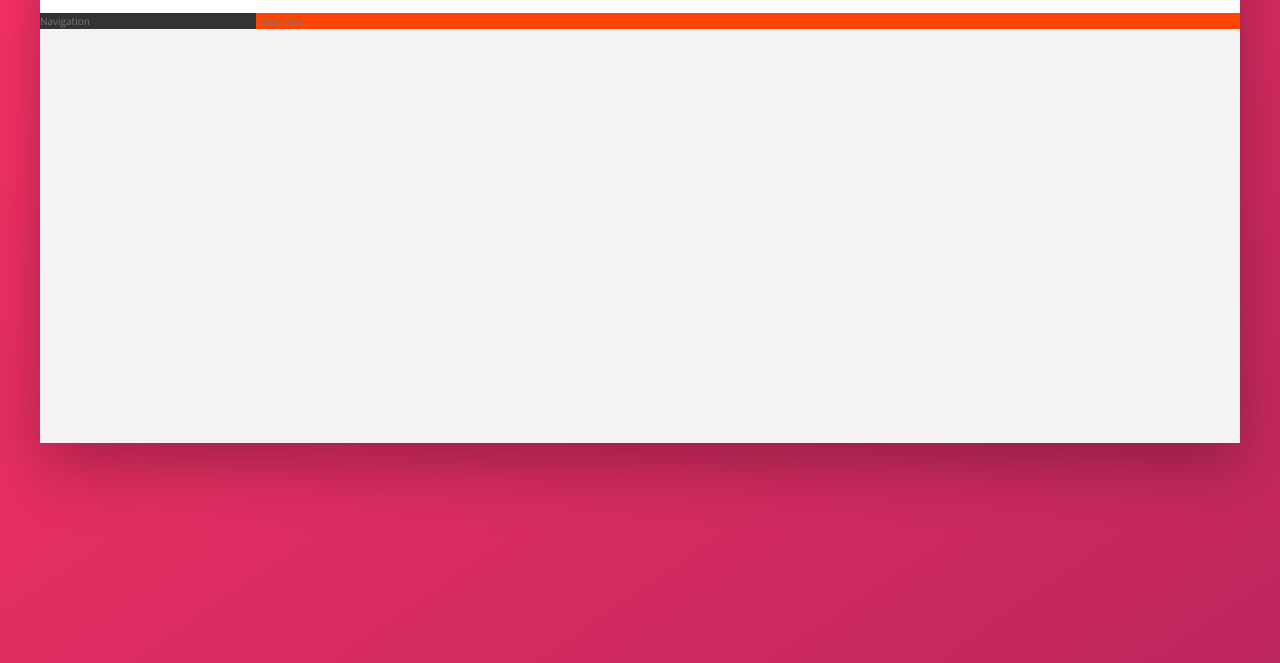
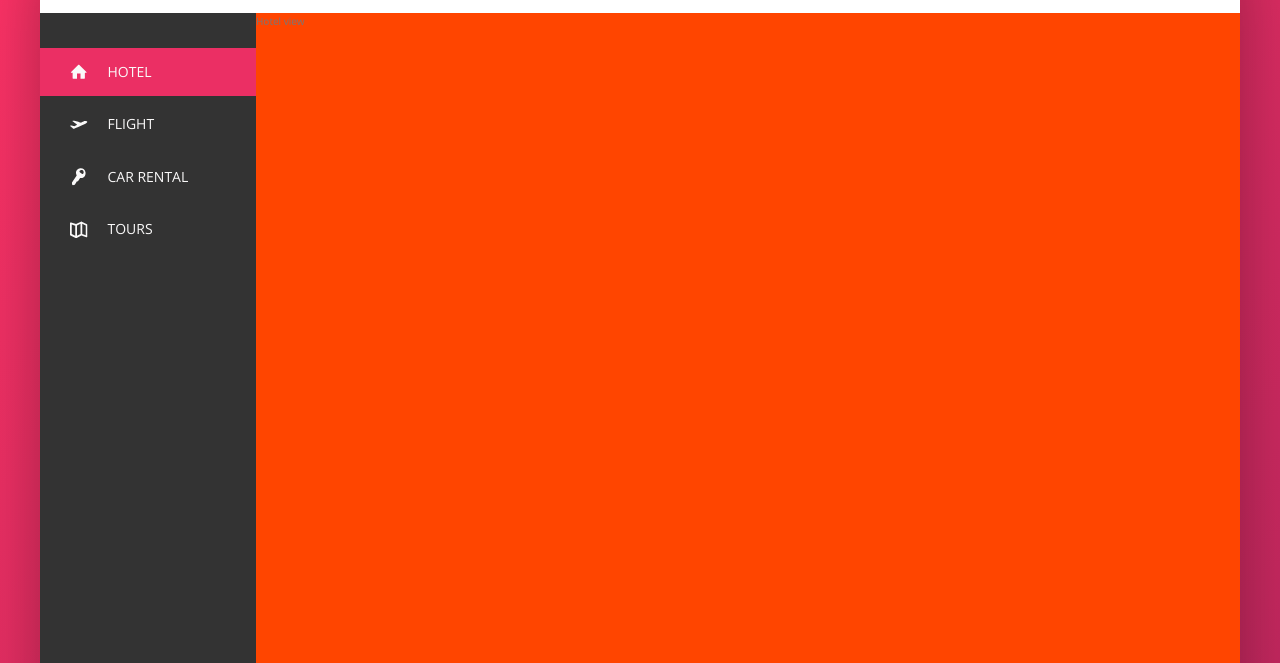
Before and after one commit to sneh96/Trillo, a website: page index.html in a window 1280 px wide. Shown: the part 137-800 px from the top of the page. Drawn offline with nearby package versions, Linux system fonts and the light colour scheme.

Commit message:
side navigation completed

```diff
--- a/index.html
+++ b/index.html
@@ -53,7 +53,43 @@
         </nav>
       </header>
       <div class="content">
-        <nav class="sidebar">Navigation</nav>
+        <nav class="sidebar">
+          <ul class="side-nav">
+            <li class="side-nav__item side-nav__item--active">
+              <a href="#" class="side-nav__link">
+                <svg class="side-nav__icon">
+                  <use xlink:href="img/sprite.svg#icon-home"></use>
+                </svg>
+                <span>Hotel</span>
+              </a>
+            </li>
+            <li class="side-nav__item">
+              <a href="#" class="side-nav__link">
+                <svg class="side-nav__icon">
+                  <use xlink:href="img/sprite.svg#icon-aircraft-take-off"></use>
+                </svg>
+                <span>Flight</span>
+              </a>
+            </li>
+            <li class="side-nav__item">
+              <a href="#" class="side-nav__link">
+                <svg class="side-nav__icon">
+                  <use xlink:href="img/sprite.svg#icon-key"></use>
+                </svg>
+                <span>Car rental</span>
+              </a>
+            </li>
+            <li class="side-nav__item">
+              <a href="#" class="side-nav__link">
+                <svg class="side-nav__icon">
+                  <use xlink:href="img/sprite.svg#icon-map"></use>
+                </svg>
+                <span>Tours</span>
+              </a>
+            </li>
+          </ul>
+          <div class="legal">&copy; 2020 by trillo. All rights reserved.</div>
+        </nav>
         <main class="hotel-view">Hotel view</main>
       </div>
     </div>
--- a/sass/_component.scss
+++ b/sass/_component.scss
@@ -111,3 +111,73 @@
     margin-right: 1rem;
   }
 }
+
+////////////////////////////////////////////
+// SIDE NAVIGATION
+
+.side-nav {
+  font-size: 1.4rem;
+  list-style: none;
+  margin-top: 3.5rem;
+
+  &__item {
+    position: relative;
+
+    &:not(:last-child) {
+      margin-bottom: 0.5rem;
+    }
+  }
+
+  &__item::before {
+    content: "";
+    position: absolute;
+    top: 0;
+    left: 0;
+    height: 100%;
+    width: 3px;
+    background-color: var(--color-primary);
+    transform: scaleY(0);
+    transition: transform 0.2s, width 0.4s cubic-bezier(1, 0, 0, 1) 0.2s,
+      background-color 0.1s;
+  }
+
+  &__item:hover::before,
+  &__item--active::before {
+    transform: scaleY(1);
+    width: 100%;
+  }
+
+  &__item:active::before {
+    background-color: var(--color-primary-light);
+  }
+
+  &__link:link,
+  &__link:visited {
+    color: var(--color-grey-light-1);
+    text-decoration: none;
+    text-transform: uppercase;
+    display: block;
+    padding: 1.5rem 3rem;
+    display: flex;
+    align-items: center;
+    z-index: 10;
+    position: relative;
+  }
+
+  &__icon {
+    width: 1.75rem;
+    height: 1.75rem;
+    margin-right: 2rem;
+    fill: currentColor;
+  }
+}
+
+////////////////////////////////////////////
+// LEGAL TEXT
+
+.legal {
+  font-size: 1.2rem;
+  color: var(--color-grey-light-4);
+  text-align: center;
+  padding: 2.5rem;
+}
--- a/sass/_layout.scss
+++ b/sass/_layout.scss
@@ -24,11 +24,14 @@
   background-color: var(--color-grey-dark-1);
 
   flex: 0 0 18%;
+  display: flex;
+  flex-direction: column;
+  justify-content: space-between;
 }
 
 .hotel-view {
   background-color: #fff;
   background-color: orangered;
-
+  height: 80rem;
   flex: 1;
 }
```
Also changed, not shown: css/style.css.
